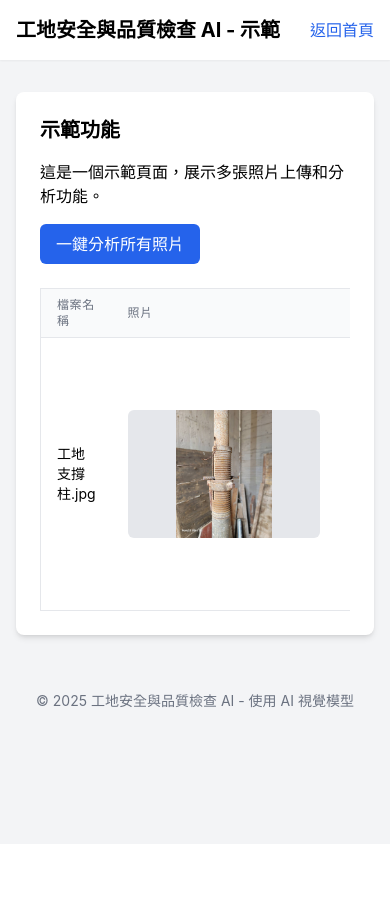
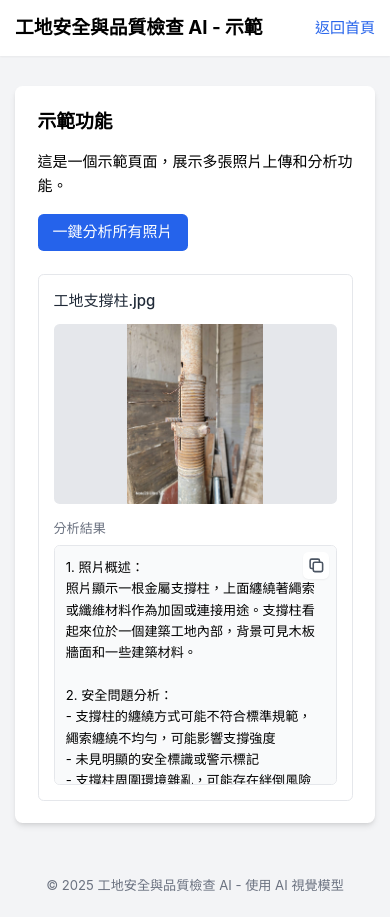
Before and after one commit to eugenetwtw/s05inspectorai, a Next.js app: page /demo in a window 390 px wide. Both pictures are taken after a click on the button "一鍵分析所有照片". Before the commit the page ends 844 px from the top, so only its background shows below. Built offline with nearby package versions, Linux system fonts and the light colour scheme.

Commit message:
feat: Enhance responsive design with mobile and desktop layouts for image analysis

```diff
--- a/src/app/demo/page.tsx
+++ b/src/app/demo/page.tsx
@@ -237,7 +237,8 @@ export default function Demo() {
             </div>
           </div>
 
-          <div className="overflow-x-auto">
+          {/* 桌面版表格 - 只在中等尺寸以上顯示 */}
+          <div className="hidden md:block overflow-x-auto">
             <table className="min-w-full bg-white border border-gray-200">
               <thead>
                 <tr>
@@ -303,6 +304,60 @@ export default function Demo() {
             </table>
           </div>
 
+          {/* 手機版卡片佈局 - 只在小尺寸顯示 */}
+          <div className="md:hidden space-y-6">
+            {images.map((img, index) => (
+              <div key={img.id} className="border rounded-md p-4 bg-white">
+                {/* 檔案名稱 */}
+                <h3 className="font-medium text-gray-800 mb-3">
+                  {img.name}
+                </h3>
+
+                {/* 照片 */}
+                <div className="w-full h-48 bg-gray-200 rounded-md overflow-hidden mb-4">
+                  <img
+                    src={img.url}
+                    alt={`工地照片 ${index + 1}`}
+                    className="w-full h-full object-contain"
+                  />
+                </div>
+
+                {/* 分析結果 */}
+                <div className="mt-3">
+                  <h4 className="text-sm font-medium text-gray-500 mb-2">分析結果</h4>
+                  {img.loading ? (
+                    <div className="text-center py-4">
+                      <div className="inline-block animate-spin rounded-full h-6 w-6 border-t-2 border-b-2 border-blue-500"></div>
+                      <p className="mt-2 text-sm text-gray-500">分析中...</p>
+                    </div>
+                  ) : img.analysis ? (
+                    <div className="relative">
+                      <div className="p-3 bg-gray-50 rounded-md border border-gray-200 whitespace-pre-wrap max-h-64 overflow-y-auto text-sm leading-relaxed">
+                        {img.analysis}
+                      </div>
+                      <button
+                        onClick={() => copyToClipboard(img.analysis)}
+                        className="absolute top-2 right-2 p-1 bg-white rounded-md shadow-sm hover:bg-gray-100"
+                        title="複製結果"
+                      >
+                        <svg xmlns="http://www.w3.org/2000/svg" className="h-5 w-5 text-gray-600" fill="none" viewBox="0 0 24 24" stroke="currentColor">
+                          <path strokeLinecap="round" strokeLinejoin="round" strokeWidth={2} d="M8 16H6a2 2 0 01-2-2V6a2 2 0 012-2h8a2 2 0 012 2v2m-6 12h8a2 2 0 002-2v-8a2 2 0 00-2-2h-8a2 2 0 00-2 2v8a2 2 0 002 2z" />
+                        </svg>
+                      </button>
+                    </div>
+                  ) : (
+                    <button
+                      onClick={() => analyzeImage(index)}
+                      className="w-full py-2 px-3 bg-blue-600 hover:bg-blue-700 text-white text-sm rounded-md"
+                    >
+                      分析此照片
+                    </button>
+                  )}
+                </div>
+              </div>
+            ))}
+          </div>
+
           {error && (
             <div className="mt-4 p-3 bg-red-100 text-red-700 rounded-md">
               {error}
--- a/src/app/history/[id]/page.tsx
+++ b/src/app/history/[id]/page.tsx
@@ -84,10 +84,10 @@ export default function HistoryDetail() {
         ) : analysis ? (
           <div className="bg-white rounded-lg shadow-md p-6 max-w-4xl mx-auto">
             <div className="mb-6">
-              <p className="text-sm text-gray-500 mb-2">
+              <p className="text-sm text-gray-500 mb-2 font-medium">
                 {new Date(analysis.created_at).toLocaleString('zh-TW')}
               </p>
-              <div className="w-full h-64 bg-gray-200 rounded-md overflow-hidden">
+              <div className="w-full h-auto md:h-64 bg-gray-200 rounded-md overflow-hidden">
                 <img
                   src={analysis.image_url}
                   alt="工地照片"
@@ -97,8 +97,8 @@ export default function HistoryDetail() {
             </div>
 
             <div className="mt-6">
-              <div className="flex justify-between items-center mb-2">
-                <h3 className="text-lg font-bold">分析結果</h3>
+              <div className="flex flex-col md:flex-row justify-between items-start md:items-center mb-4 md:mb-2">
+                <h3 className="text-lg font-bold mb-2 md:mb-0">分析結果</h3>
                 <button
                   onClick={copyToClipboard}
                   className="text-sm py-1 px-3 bg-gray-200 hover:bg-gray-300 rounded-md transition-colors duration-200"
@@ -106,7 +106,7 @@ export default function HistoryDetail() {
                   複製結果
                 </button>
               </div>
-              <div className="p-4 bg-gray-50 rounded-md border border-gray-200 whitespace-pre-wrap">
+              <div className="p-4 bg-gray-50 rounded-md border border-gray-200 whitespace-pre-wrap text-sm md:text-base leading-relaxed">
                 {analysis.analysis_text}
               </div>
             </div>
--- a/src/app/history/page.tsx
+++ b/src/app/history/page.tsx
@@ -89,19 +89,30 @@ export default function History() {
                   className="border rounded-md p-4 cursor-pointer hover:bg-gray-50"
                   onClick={() => viewHistoryItem(item.id)}
                 >
-                  <div className="flex items-start gap-4">
-                    <div className="w-24 h-24 bg-gray-200 rounded overflow-hidden flex-shrink-0">
+                  <div className="flex flex-col md:flex-row items-start gap-4">
+                    {/* 在手機上先顯示檔名/日期 */}
+                    <div className="w-full md:hidden mb-3">
+                      <p className="text-sm text-gray-500 font-medium">
+                        {new Date(item.created_at).toLocaleString('zh-TW')}
+                      </p>
+                    </div>
+
+                    {/* 圖片區域 - 在手機上寬度 100% */}
+                    <div className="w-full md:w-24 md:h-24 h-48 bg-gray-200 rounded overflow-hidden flex-shrink-0 mb-3 md:mb-0">
                       <img
                         src={item.image_url}
                         alt="分析照片"
-                        className="w-full h-full object-cover"
+                        className="w-full h-full object-contain md:object-cover"
                       />
                     </div>
+
+                    {/* 文字內容區域 */}
                     <div className="flex-grow">
-                      <p className="text-sm text-gray-500">
+                      {/* 在桌面版顯示日期 */}
+                      <p className="hidden md:block text-sm text-gray-500">
                         {new Date(item.created_at).toLocaleString('zh-TW')}
                       </p>
-                      <p className="text-sm line-clamp-3 mt-1">
+                      <p className="text-sm md:line-clamp-3 mt-1">
                         {item.analysis_text.substring(0, 200)}...
                       </p>
                     </div>
--- a/src/styles/globals.css
+++ b/src/styles/globals.css
@@ -13,6 +13,30 @@ body {
 
 * {
   box-sizing: border-box;
+}
+
+/* Responsive text styles */
+@layer base {
+  html {
+    font-size: 16px;
+  }
+
+  p {
+    @apply leading-relaxed;
+  }
+
+  @media (max-width: 640px) {
+    html {
+      font-size: 15px;
+    }
+  }
+}
+
+/* Responsive container styles */
+@layer components {
+  .container {
+    @apply px-4 md:px-6 lg:px-8;
+  }
 }
 
 /* Custom button styles */
```
